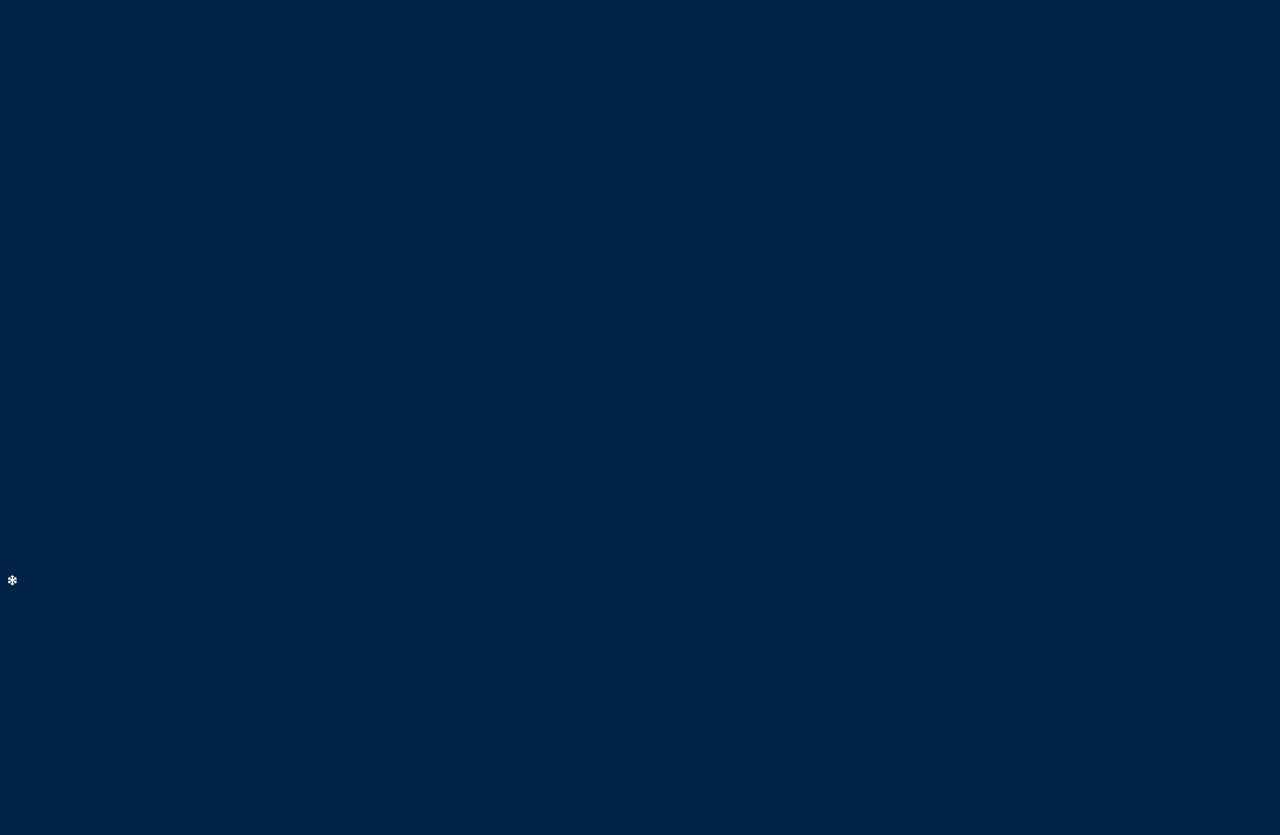
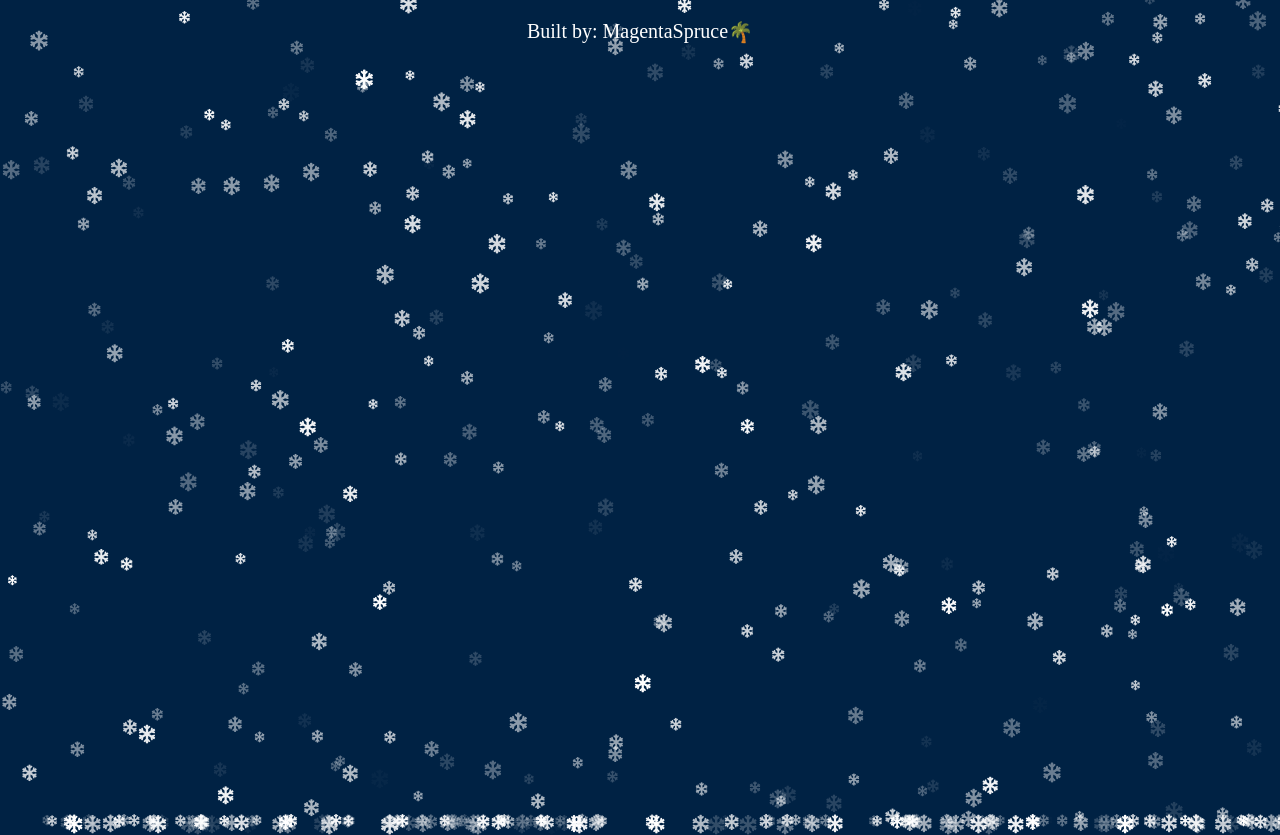
Before and after one commit to MagentaSpruce/JSSnowAnimation, a plain HTML site: page index.html in a window 1280 px wide. Before the commit the page ends 800 px from the top, so only its background shows below. Drawn offline with Linux system fonts and the light colour scheme; animation ran at ten frames a second.

Commit message:
Created and implemented the createSnowFlake() function. Finished.

```diff
--- a/index.html
+++ b/index.html
@@ -6,9 +6,11 @@
     <meta name="viewport" content="width=device-width, initial-scale=1.0">
     <link rel="stylesheet" href="https://cdnjs.cloudflare.com/ajax/libs/font-awesome/5.15.3/css/all.min.css" integrity="sha512-iBBXm8fW90+nuLcSKlbmrPcLa0OT92xO1BIsZ+ywDWZCvqsWgccV3gFoRBv0z+8dLJgyAHIhR35VZc2oM/gI1w==" crossorigin="anonymous" referrerpolicy="no-referrer" />
     <link rel="stylesheet" href="style.css">
+    <script src="script.js" defer></script>
     <title>CSS Snowing Animation</title>
 </head>
 <body>
+    <p>Built by:&nbsp;<a href="https://github.com/MagentaSpruce?tab=repositories">MagentaSpruce</a>🌴</p>
     <i class="fas fa-snowflake"></i>
 </body>
 </html>
--- /dev/null
+++ b/script.js
@@ -0,0 +1,16 @@
+'use strict';
+
+function createSnowFlake(){
+    const snowFlake = document.createElement('i');
+    snowFlake.classList.add('fas');
+    snowFlake.classList.add('fa-snowflake');
+    snowFlake.style.left = Math.random() * window.innerWidth + 'px';
+    snowFlake.style.animationDuration = Math.random() * 3 + 2 + 's';
+    snowFlake.style.opacity = Math.random();
+    snowFlake.style.fontSize = Math.random() * 10 + 10 + 'px'
+
+    document.body.appendChild(snowFlake);
+
+    setTimeout(() => {snowFlake.remove()}, 7000)
+}
+setInterval(createSnowFlake, 10);
--- a/style.css
+++ b/style.css
@@ -4,6 +4,23 @@ html{
 
 body{
     background-color: #002244;
+    transition: all;
+}
+
+p{
+    display: flex;
+    justify-content: center;
+    font-size: 2rem;
+    color: #fff;
+}
+
+a{
+    text-decoration: none;
+    color: #fff;
+}
+
+a:hover{
+    text-decoration: underline;
 }
 
 .fa-snowflake{
```
